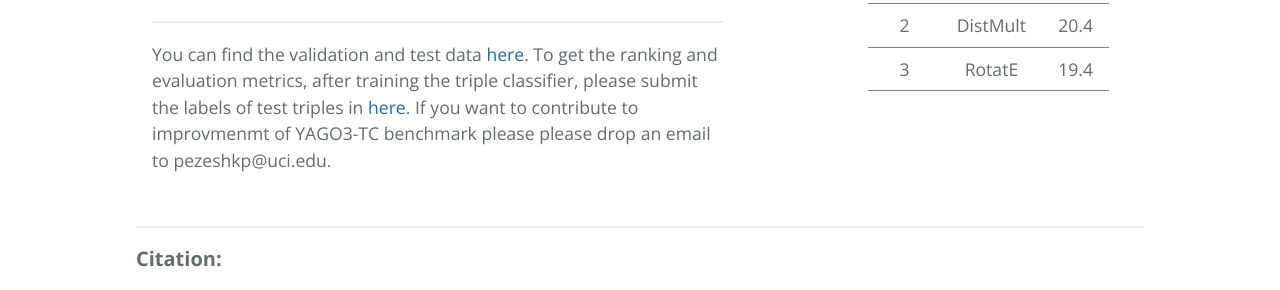
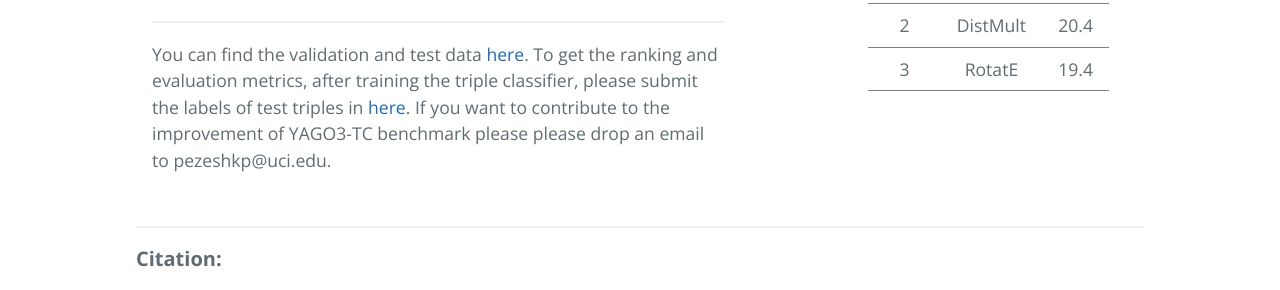
Before and after one commit to pouyapez/yago3-tc, a Jekyll site: the page built from index.md, in a window 1280 px wide. Shown: the part 665-955 px from the top of the page. Built offline with Jekyll 4.4.1, drawn with Linux system fonts in a browser that asks for light colours.

Commit message:
Update index.md

```diff
--- a/index.md
+++ b/index.md
@@ -13,7 +13,7 @@ layout: default
         <font style="font-size:20px"><b>Submission instructions</b></font>
           <hr>
         <p class="text right-align text-large add-top-margin" style="width:100%;">
-           You can find the validation and test data <a href="https://github.com/pouyapez/yago3-tc/tree/master/data">here</a>. To get the ranking and evaluation metrics, after training the triple classifier, please submit the labels of test triples in <a href="https://forms.gle/T4tTJS5P2o1kUKfY8">here</a>. If you want to contribute to improvmenmt of YAGO3-TC benchmark please please drop an email to pezeshkp@uci.edu.
+           You can find the validation and test data <a href="https://github.com/pouyapez/yago3-tc/tree/master/data">here</a>. To get the ranking and evaluation metrics, after training the triple classifier, please submit the labels of test triples in <a href="https://forms.gle/T4tTJS5P2o1kUKfY8">here</a>. If you want to contribute to the improvement of YAGO3-TC benchmark please please drop an email to pezeshkp@uci.edu.
         </p>
         </td>
         <td align="center">
```
